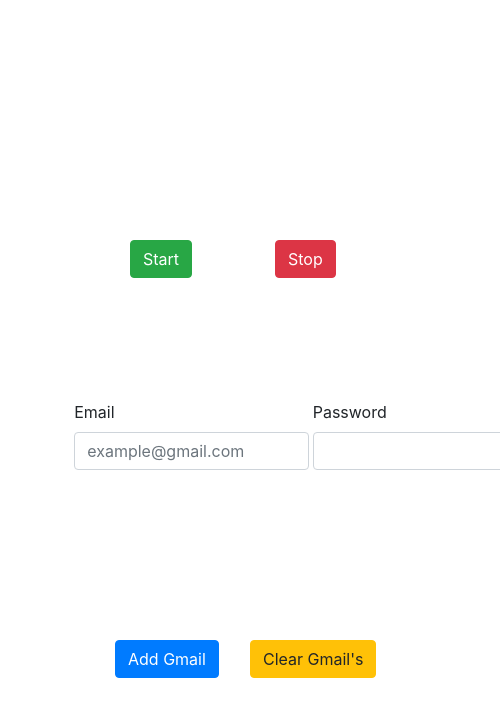
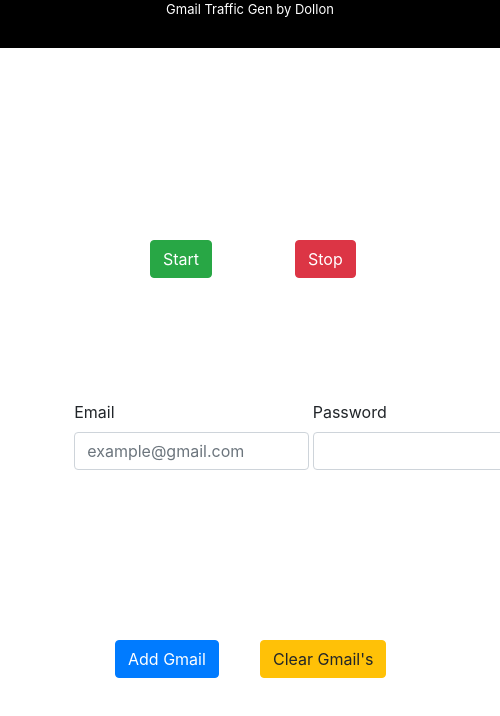
Before and after one commit to DPM97/OneClickGen, an Electron app: page html/main.html in a window 500 px wide. Drawn offline with nearby package versions, Linux system fonts and the light colour scheme.

Commit message:
Add files via upload

```diff
--- a/html/main.css
+++ b/html/main.css
@@ -1,13 +1,13 @@
 .startBtn {
     position: absolute;
     top: 30%;
-    left: 26%;
+    left: 30%;
 }
 
 .stopBtn {
     position: absolute;
     top: 30%;
-    left: 55%;
+    left: 59%;
 
 }
 
@@ -33,7 +33,7 @@
 .del {
     position: absolute;
     top: 80%;
-    left: 50%;
+    left: 52%;
 }
 
 .fields {
@@ -43,6 +43,20 @@
 
 .text {
     position: relative;
-    top: 71%;
+    top: 65%;
     text-align: center;
 }
+
+
+#titlebar #drag-region {
+    background-color: #000;
+    width: 100%;
+    height: 6%;
+    -webkit-app-region: drag;
+}
+
+#titlebar {
+    font-size: 13px;
+    text-align: center;
+    color: #fff;
+}
--- a/html/main.html
+++ b/html/main.html
@@ -28,6 +28,14 @@
 
 
 <body>
+
+        <div id="titlebar">
+                <div id="drag-region">
+                    <div id="window-title">
+                        <span>Gmail Traffic Gen by Dollon</span>
+                    </div>
+                </div>
+            </div>
 
     <div>
         <button id="startBtn" type="button" onclick="start()" class="btn btn-success startBtn">Start</button>
```
